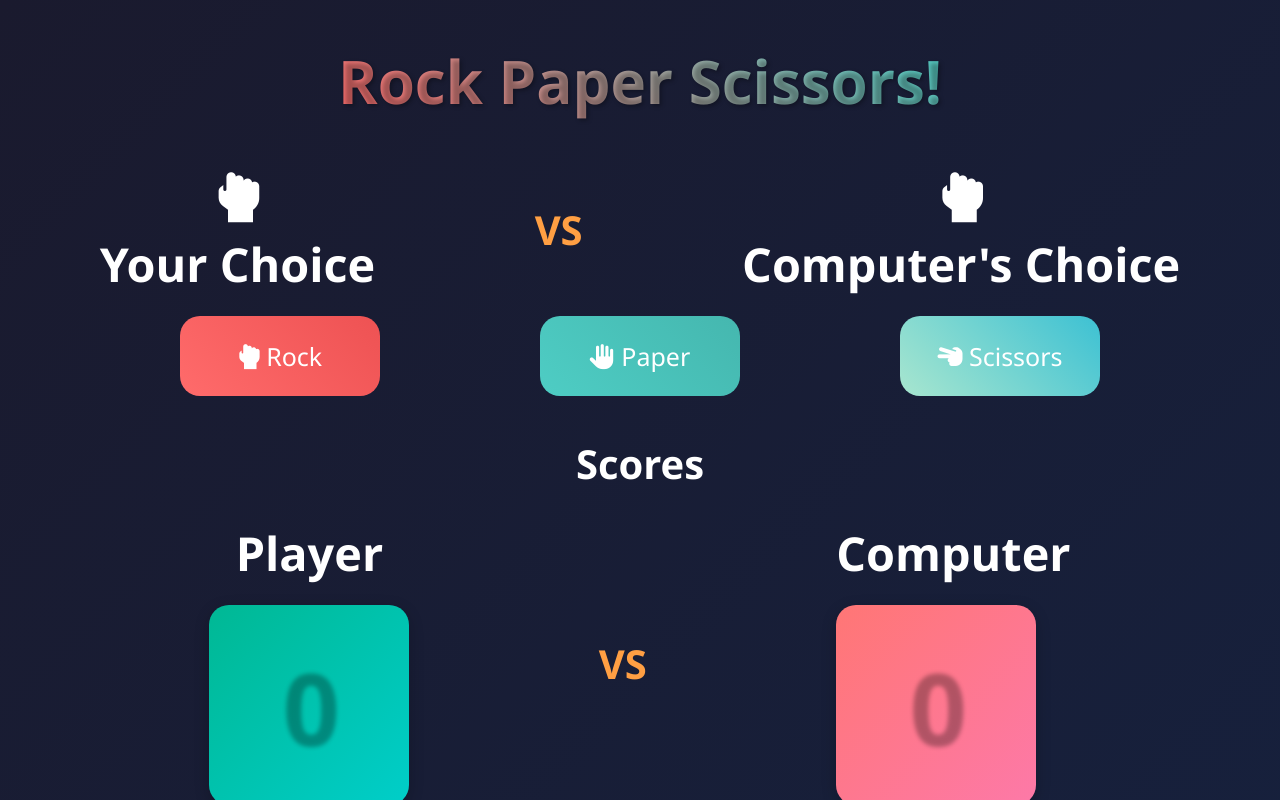
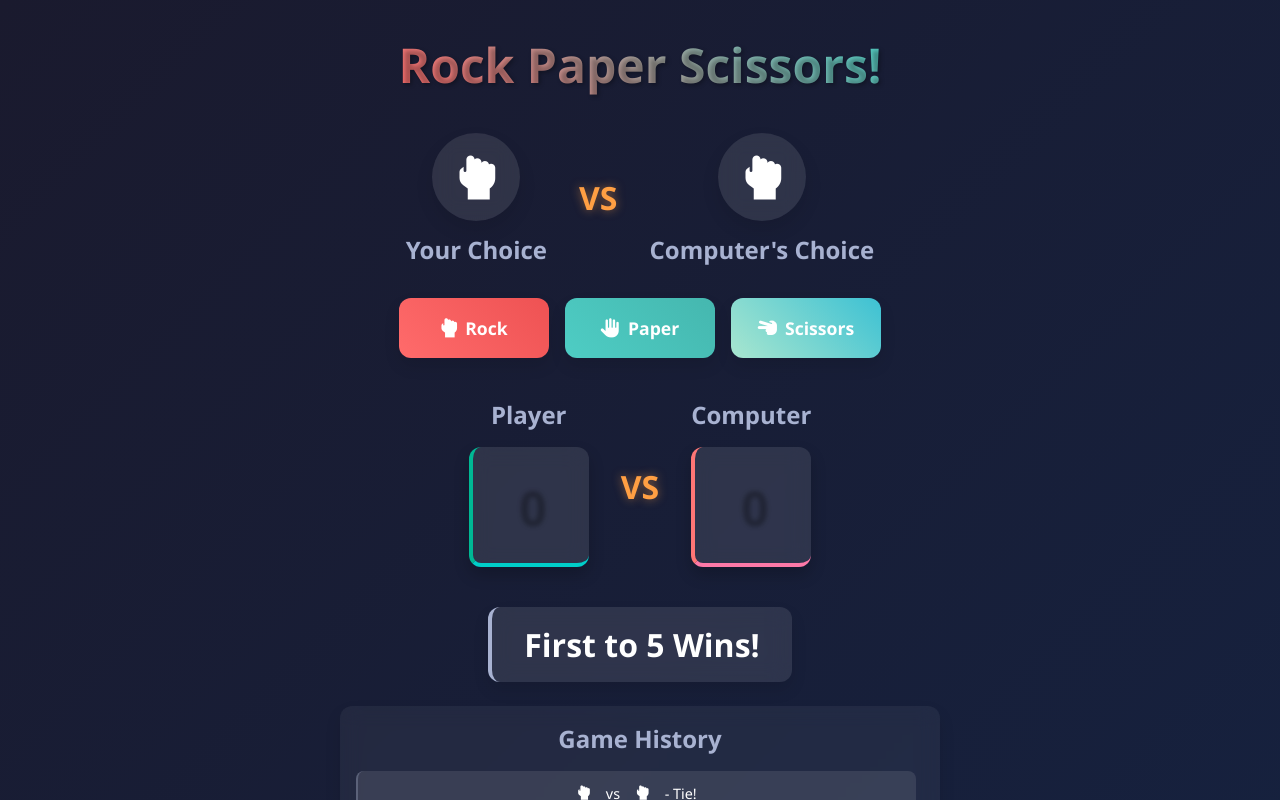
Before and after one commit to Macca1986/rock_paper_scissors, a plain HTML site: page index.html in a window 1280 px wide. Both pictures are taken after a click on the button "Rock". Shown: the top 800 px of the page. Drawn offline with Linux system fonts and the light colour scheme.

Commit message:
Refine game page with Cursor
Refined the game page with Cursor, added a history list and a reset
button.

```diff
--- a/index.html
+++ b/index.html
@@ -9,6 +9,7 @@
     <script src="scripts/javaScript.js" defer></script>
 </head>
 <body>
+    <div class="container">
         <div class="header">
             <h1>Rock Paper Scissors!</h1>
         </div>
@@ -35,9 +36,6 @@
             <button id="scissors-btn"><i class="fas fa-hand-scissors"></i> Scissors</button>
         </div>
         <div class="scores-div">
-        <div class="scores-header">
-            <h2>Scores</h2>
-        </div>
             <div class="scoreboard">
                 <div class="score-tracker">
                     <h3>Player</h3>
@@ -57,8 +55,9 @@
             <button id="reset-btn"><i class="fas fa-redo"></i> Play Again</button>
         </div>
         <div class="history-div">
-        <h2>Game History</h2>
+            <h3>Game History</h3>
             <div id="history-list"></div>
+        </div>
     </div>
 </body>
 </html>
--- a/styles/styles.css
+++ b/styles/styles.css
@@ -9,55 +9,96 @@ body {
     background: linear-gradient(135deg, #1a1a2e, #16213e);
     color: #fff;
     min-height: 100vh;
-    padding: 20px;
+    padding: 1rem;
+    display: flex;
+    flex-direction: column;
+    align-items: center;
+    gap: 1.5rem;
+}
+
+.container {
+    max-width: 800px;
+    width: 100%;
+    margin: 0 auto;
+    display: flex;
+    flex-direction: column;
+    align-items: center;
 }
 
 div {
     display: flex;
-    justify-content: space-around;
+    justify-content: center;
     text-align: center;
 }
 
 h1 {
-    font-size: 60px;
+    font-size: clamp(2rem, 5vw, 3rem);
     text-shadow: 2px 2px 4px rgba(0, 0, 0, 0.3);
     background: linear-gradient(45deg, #ff6b6b, #4ecdc4);
     -webkit-background-clip: text;
     background-clip: text;
     color: transparent;
+    margin: 0.5rem 0;
 }
 
 h2 {
-    font-size: 40px;
+    font-size: clamp(1.5rem, 4vw, 2rem);
+}
+
+h3 {
+    font-size: clamp(1rem, 3vw, 1.5rem);
+    color: #a8b2d1;
 }
 
 .header, .btn-div, .scores-div, .result-div {
-    margin: 20px 0px;
+    margin: 0.5rem 0;
 }
 
-.header, .btn-div {
-    margin-bottom: 40px;
+.choice-indicators {
+    display: flex;
+    justify-content: center;
+    gap: 2rem;
+    margin: 1rem 0;
+    flex-wrap: wrap;
+}
+
+.btn-div {
+    display: flex;
+    gap: 1rem;
+    flex-wrap: wrap;
+    padding: 0.5rem;
 }
 
 button {
-    height: 80px;
-    width: 200px;
-    border-radius: 20px;
+    height: 60px;
+    width: 150px;
+    border-radius: 12px;
     border: none;
-    font-size: 25px;
+    font-size: 1.1rem;
+    font-weight: 600;
     cursor: pointer;
-    transition: transform 0.2s, box-shadow 0.2s;
+    transition: all 0.2s ease;
     position: relative;
     overflow: hidden;
+    display: flex;
+    align-items: center;
+    justify-content: center;
+    gap: 0.5rem;
+    backdrop-filter: blur(10px);
+    box-shadow: 0 8px 16px rgba(0, 0, 0, 0.1);
 }
 
 button:hover {
-    transform: translateY(-5px);
-    box-shadow: 0 5px 15px rgba(0, 0, 0, 0.3);
+    transform: translateY(-3px);
+    box-shadow: 0 12px 20px rgba(0, 0, 0, 0.2);
 }
 
 button:active {
-    transform: translateY(0);
+    transform: translateY(-1px);
+}
+
+button i {
+    font-size: 1.2rem;
 }
 
 #rock-btn {
@@ -81,89 +122,141 @@ button:active {
 
 @keyframes pulse {
     0% { transform: scale(1); }
-    50% { transform: scale(1.1); }
+    50% { transform: scale(1.05); }
     100% { transform: scale(1); }
 }
 
-.scoreboard, .btn-div {
-    justify-content: space-evenly;
+.scoreboard {
+    display: flex;
+    justify-content: center;
     align-items: center;
-}
-
-.scores-div, .score-tracker {
-    flex-direction: column;
+    gap: 2rem;
+    flex-wrap: wrap;
+    padding: 1rem;
 }
 
 .score-tracker {
-    font-size: 40px;
+    display: flex;
+    flex-direction: column;
+    align-items: center;
+    gap: 0.5rem;
 }
 
 .vs {
     display: flex;
     justify-content: center;
     align-items: center;
-    font-size: 24px;
+    font-size: 1.2rem;
     color: #ff9f43;
+    text-shadow: 0 0 10px rgba(255, 159, 67, 0.5);
 }
 
 #player-score, #computer-score {
     display: flex;
     align-items: center;
     justify-content: center;
-    font-size: 100px;
+    font-size: 3rem;
     border: none;
-    border-radius: 20px;
-    width: 200px;
-    height: 200px;
-    box-shadow: 0 4px 15px rgba(0, 0, 0, 0.2);
+    border-radius: 12px;
+    width: 120px;
+    height: 120px;
+    box-shadow: 0 8px 16px rgba(0, 0, 0, 0.2);
     transition: transform 0.3s;
+    background: rgba(255, 255, 255, 0.1);
+    backdrop-filter: blur(10px);
 }
 
 #player-score {
-    background: linear-gradient(135deg, #00b894, #00cec9);
-    margin-top: 20px;
+    border-left: 4px solid #00b894;
+    border-bottom: 4px solid #00cec9;
 }
 
 #computer-score {
-    background: linear-gradient(135deg, #ff7675, #fd79a8);
-    margin-top: 20px;
+    border-left: 4px solid #ff7675;
+    border-bottom: 4px solid #fd79a8;
 }
 
 .result-div {
-    margin-top: 40px;
+    display: flex;
+    flex-direction: column;
+    align-items: center;
+    gap: 1rem;
 }
 
 #result {
-    padding: 20px;
-    border-radius: 15px;
+    padding: 1rem 2rem;
+    border-radius: 12px;
     background: rgba(255, 255, 255, 0.1);
-    backdrop-filter: blur(5px);
+    backdrop-filter: blur(10px);
     transition: all 0.3s;
-}
-
-.scores-header {
-    margin-bottom: 30px;
+    box-shadow: 0 8px 16px rgba(0, 0, 0, 0.1);
+    border-left: 4px solid #a8b2d1;
 }
 
 .history-div {
+    position: relative;
+    width: 100%;
+    max-width: 600px;
+    margin-top: 1rem;
+    display: flex;
     flex-direction: column;
     align-items: center;
-    margin-top: 40px;
-    gap: 10px;
+    background: rgba(255, 255, 255, 0.05);
+    backdrop-filter: blur(10px);
+    border-radius: 12px;
+    padding: 1rem;
+    box-shadow: 0 8px 16px rgba(0, 0, 0, 0.1);
+}
+
+.history-div h3 {
+    margin-bottom: 1rem;
+    color: #a8b2d1;
+}
+
+#history-list {
+    width: 100%;
+    max-height: 200px;
+    overflow-y: auto;
+    display: flex;
+    flex-direction: column;
+    gap: 0.5rem;
+    padding-right: 0.5rem;
+    /* Scrollbar styling */
+    scrollbar-width: thin;
+    scrollbar-color: rgba(168, 178, 209, 0.3) transparent;
+}
+
+#history-list::-webkit-scrollbar {
+    width: 6px;
+}
+
+#history-list::-webkit-scrollbar-track {
+    background: rgba(255, 255, 255, 0.05);
+    border-radius: 3px;
+}
+
+#history-list::-webkit-scrollbar-thumb {
+    background-color: rgba(168, 178, 209, 0.3);
+    border-radius: 3px;
 }
 
 .history-item {
     background: rgba(255, 255, 255, 0.1);
-    padding: 10px 20px;
-    border-radius: 10px;
-    width: 80%;
-    max-width: 600px;
+    padding: 0.8rem;
+    border-radius: 8px;
+    width: 100%;
     animation: slideIn 0.3s ease-out;
+    display: flex;
+    align-items: center;
+    justify-content: center;
+    gap: 1rem;
+    font-size: 0.9rem;
+    border-left: 2px solid rgba(168, 178, 209, 0.3);
 }
 
 @keyframes slideIn {
     from {
-        transform: translateY(-20px);
+        transform: translateY(-10px);
         opacity: 0;
     }
     to {
@@ -175,16 +268,60 @@ button:active {
 #reset-btn {
     background: linear-gradient(45deg, #6c5ce7, #a55eea);
     color: white;
-    margin-top: 20px;
+    margin-top: 0.5rem;
 }
 
 .choice-indicator {
-    font-size: 50px;
-    margin: 10px 0;
+    font-size: 2.5rem;
+    margin: 0.5rem 0;
     opacity: 0;
-    transition: opacity 0.3s;
+    transition: all 0.3s;
+    background: rgba(255, 255, 255, 0.1);
+    backdrop-filter: blur(10px);
+    width: 80px;
+    height: 80px;
+    border-radius: 50%;
+    display: flex;
+    align-items: center;
+    justify-content: center;
+    box-shadow: 0 8px 16px rgba(0, 0, 0, 0.1);
 }
 
 .choice-indicator.active {
     opacity: 1;
+    transform: scale(1.1);
 }
+
+@media (max-width: 600px) {
+    body {
+        padding: 0.5rem;
+        gap: 1rem;
+    }
+
+    .btn-div {
+        gap: 0.5rem;
+    }
+
+    button {
+        height: 50px;
+        width: 120px;
+        font-size: 1rem;
+    }
+
+    .choice-indicator {
+        width: 60px;
+        height: 60px;
+        font-size: 2rem;
+    }
+
+    #player-score, #computer-score {
+        width: 100px;
+        height: 100px;
+        font-size: 2.5rem;
+    }
+
+    .history-item {
+        padding: 0.6rem 1rem;
+        font-size: 0.8rem;
+    }
+}
```
Lines whose indentation alone changed are shown as unchanged.
